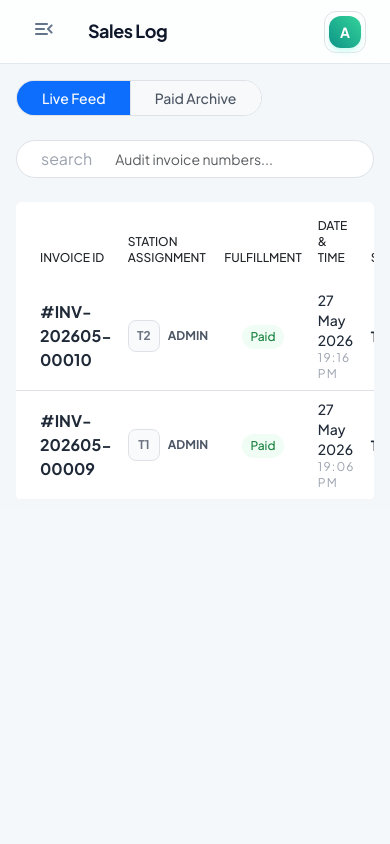
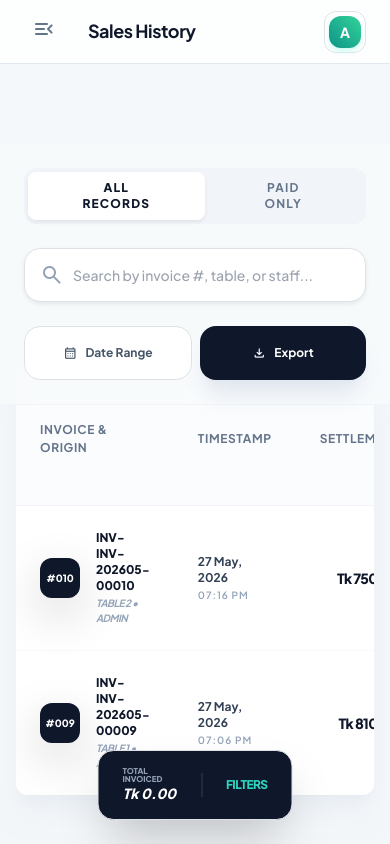
Before and after one commit to nur949/Resturant-Management, a Django app: page /orders/ in a window 390 px wide. Run offline with Django 5.2, Linux system fonts and the light colour scheme; a user stored in the database is signed in; data comes from the database, SQL or seed files in the repository; tables that the repository leaves empty hold one stand-in row (values such as "Sample post"); some libraries are stand-ins or nearby versions.

Commit message:
Premium Sales Log UI: Modern transaction table and mobile-responsive status indicators

```diff
--- a/core/templates/core/order_list.html
+++ b/core/templates/core/order_list.html
@@ -1,90 +1,109 @@
 {% extends 'core/base.html' %}
 
-{% block page_title %}Sales Log{% endblock %}
+{% block page_title %}Sales History{% endblock %}
 
 {% block content %}
-<div class="row g-4 align-items-center mb-6">
-    <div class="col-12 col-md-auto">
-        <div class="btn-group elevation-0 border rounded-pill overflow-hidden bg-white">
-            <button class="btn btn-primary px-4 fw-medium text-sm">Live Feed</button>
-            <button class="btn btn-light px-4 fw-medium text-sm text-gray-600 border-start">Paid Archive</button>
+<!-- Enterprise Filter Bar -->
+<div class="flex flex-col md:flex-row gap-4 items-center mb-8 sticky top-16 z-20 bg-slate-50/80 backdrop-blur-md py-4 border-b border-slate-100 -mx-4 px-4 lg:-mx-8 lg:px-8">
+    <div class="w-full md:w-auto">
+        <div class="inline-flex p-1 bg-slate-100 rounded-xl">
+            <button class="px-5 py-2 bg-white text-slate-900 shadow-sm rounded-lg text-xs font-black uppercase tracking-widest transition-all">All Records</button>
+            <button class="px-5 py-2 text-slate-500 hover:text-slate-700 rounded-lg text-xs font-bold uppercase tracking-widest transition-all">Paid Only</button>
         </div>
     </div>
-    <div class="col-12 col-md flex-grow-1">
-        <div class="input-group elevation-0 border rounded-pill overflow-hidden bg-white">
-            <span class="input-group-text bg-transparent border-0 text-gray-400 ps-4">
-                <span class="material-symbols-outlined">search</span>
-            </span>
-            <input type="text" id="orderSearch" placeholder="Audit invoice numbers..."
-                   class="form-control border-0 bg-transparent shadow-none py-2 text-sm">
-        </div>
+
+    <div class="relative flex-1 w-full group">
+        <span class="absolute inset-y-0 left-4 flex items-center text-slate-400 group-focus-within:text-teal-600 transition-colors">
+            <span class="material-symbols-rounded">search</span>
+        </span>
+        <input type="text" id="orderSearch" placeholder="Search by invoice #, table, or staff..."
+               class="w-full bg-white border border-slate-200 focus:border-teal-500 focus:ring-4 focus:ring-teal-500/10 rounded-2xl py-3 pl-12 pr-4 text-sm font-medium transition-all outline-none shadow-sm">
+    </div>
+
+    <div class="w-full md:w-auto flex gap-2">
+        <button class="flex-1 md:flex-none flex items-center justify-center gap-2 px-4 py-3 bg-white border border-slate-200 rounded-2xl text-xs font-bold text-slate-600 hover:bg-slate-50 transition-all">
+            <span class="material-symbols-rounded text-sm">calendar_month</span> Date Range
+        </button>
+        <a href="{% url 'export_sales_csv' %}" class="flex-1 md:flex-none flex items-center justify-center gap-2 px-4 py-3 bg-slate-900 text-white rounded-2xl text-xs font-bold hover:bg-slate-800 transition-all shadow-xl shadow-slate-200">
+            <span class="material-symbols-rounded text-sm">download</span> Export
+        </a>
     </div>
 </div>
 
-<div class="card elevation-1 border-0 overflow-hidden">
-    <div class="table-responsive">
-        <table class="table table-hover align-middle mb-0">
-            <thead class="bg-gray-50">
-                <tr>
-                    <th class="ps-4 py-3 border-0 text-xs font-medium text-gray-500 uppercase">Invoice ID</th>
-                    <th class="py-3 border-0 text-xs font-medium text-gray-500 uppercase">Station Assignment</th>
-                    <th class="py-3 border-0 text-xs font-medium text-gray-500 uppercase text-center">Fulfillment</th>
-                    <th class="py-3 border-0 text-xs font-medium text-gray-500 uppercase">Date & Time</th>
-                    <th class="py-3 border-0 text-xs font-medium text-gray-500 uppercase">Settlement</th>
-                    <th class="pe-4 py-3 border-0 text-xs font-medium text-gray-500 uppercase text-end">Operations</th>
+<!-- Modern Transaction Table -->
+<div class="app-card overflow-hidden border-none shadow-xl shadow-slate-200/50">
+    <div class="table-responsive-custom border-none rounded-none overflow-x-auto">
+        <table class="w-full text-left border-collapse">
+            <thead>
+                <tr class="bg-slate-50/50 border-b border-slate-100">
+                    <th class="px-6 py-5 text-small-caps">Invoice & Origin</th>
+                    <th class="px-6 py-5 text-small-caps hidden sm:table-cell text-center">Fulfillment</th>
+                    <th class="px-6 py-5 text-small-caps">Timestamp</th>
+                    <th class="px-6 py-5 text-small-caps text-right">Settlement</th>
+                    <th class="px-6 py-5 text-small-caps text-center">Actions</th>
                 </tr>
             </thead>
-            <tbody id="orderTable" class="divide-y divide-gray-100">
+            <tbody id="orderTable" class="divide-y divide-slate-50">
                 {% for order in orders %}
-                <tr>
-                    <td class="ps-4">
-                        <span class="font-bold text-gray-800">#{{ order.invoice_number }}</span>
-                    </td>
-                    <td>
-                        <div class="d-flex align-items-center">
-                            <div class="w-8 h-8 rounded-lg bg-gray-50 flex items-center justify-center text-xs font-bold text-gray-500 border border-gray-100 me-2">T{{ order.table.number }}</div>
-                            <span class="text-xs font-bold text-gray-600 uppercase">{{ order.staff.username }}</span>
+                <tr class="hover:bg-slate-50/50 transition-colors group">
+                    <td class="px-6 py-4">
+                        <div class="flex items-center gap-3">
+                            <div class="w-10 h-10 bg-slate-900 text-white rounded-xl flex items-center justify-center font-black text-[10px] shadow-lg shrink-0">
+                                #{{ order.invoice_number|slice:"-3:" }}
+                            </div>
+                            <div>
+                                <p class="text-xs font-black text-slate-900 mb-0.5">INV-{{ order.invoice_number }}</p>
+                                <p class="text-[10px] font-bold text-slate-400 uppercase tracking-tighter italic">Table {{ order.table.number }} • {{ order.staff.username }}</p>
+                            </div>
                         </div>
                     </td>
-                    <td class="text-center">
+                    <td class="px-6 py-4 hidden sm:table-cell text-center">
                         {% if order.status == 'paid' %}
-                        <span class="badge bg-green-50 text-green-700 border-0 px-2 py-1 rounded-full text-xs font-medium">Paid</span>
+                        <div class="inline-flex items-center gap-1.5 px-3 py-1 bg-emerald-50 text-emerald-600 rounded-full border border-emerald-100">
+                            <span class="w-1 h-1 rounded-full bg-emerald-500 animate-pulse"></span>
+                            <span class="text-[9px] font-black uppercase tracking-wider italic">Settled</span>
+                        </div>
                         {% elif order.status == 'pending' %}
-                        <span class="badge bg-amber-50 text-amber-700 border-0 px-2 py-1 rounded-full text-xs font-medium">Pending</span>
+                        <div class="inline-flex items-center gap-1.5 px-3 py-1 bg-orange-50 text-orange-600 rounded-full border border-orange-100">
+                            <span class="w-1 h-1 rounded-full bg-orange-500"></span>
+                            <span class="text-[9px] font-black uppercase tracking-wider">Awaiting</span>
+                        </div>
                         {% else %}
-                        <span class="badge bg-blue-50 text-blue-700 border-0 px-2 py-1 rounded-full text-xs font-medium">{{ order.get_status_display }}</span>
+                        <div class="inline-flex items-center gap-1.5 px-3 py-1 bg-blue-50 text-blue-600 rounded-full border border-blue-100">
+                            <span class="w-1 h-1 rounded-full bg-blue-500"></span>
+                            <span class="text-[9px] font-black uppercase tracking-wider italic">{{ order.get_status_display }}</span>
+                        </div>
                         {% endif %}
                     </td>
-                    <td>
-                        <div class="d-flex flex-column">
-                            <span class="text-sm font-medium text-gray-800">{{ order.created_at|date:"d M Y" }}</span>
-                            <span class="text-xs text-gray-400 uppercase tracking-widest">{{ order.created_at|date:"H:i A" }}</span>
-                        </div>
+                    <td class="px-6 py-4">
+                        <p class="text-xs font-bold text-slate-700 mb-0.5">{{ order.created_at|date:"d M, Y" }}</p>
+                        <p class="text-[10px] font-semibold text-slate-400 uppercase tracking-widest">{{ order.created_at|date:"h:i A" }}</p>
                     </td>
-                    <td>
-                        <span class="text-sm font-bold text-gray-800">Tk {{ order.total_price|floatformat:2 }}</span>
+                    <td class="px-6 py-4 text-right">
+                        <span class="text-sm font-black text-slate-900 tracking-tighter">Tk {{ order.total_price|floatformat:2 }}</span>
                     </td>
-                    <td class="pe-4 text-end">
-                        <div class="d-flex justify-content-end gap-1">
-                            <a href="{% url 'order_detail' order.id %}" class="btn btn-sm btn-light rounded-full p-2 text-gray-600 hover:text-primary" title="View Detail">
-                                <span class="material-symbols-outlined" style="font-size: 20px;">fingerprint</span>
+                    <td class="px-6 py-4">
+                        <div class="flex items-center justify-center gap-1.5">
+                            <a href="{% url 'order_detail' order.id %}" class="w-8 h-8 flex items-center justify-center bg-white border border-slate-100 rounded-lg text-slate-400 hover:text-teal-600 hover:border-teal-200 transition-all shadow-sm" title="View Terminal">
+                                <span class="material-symbols-rounded text-base">monitor_heart</span>
                             </a>
-                            <a href="{% url 'order_print' order.id %}" target="_blank" class="btn btn-sm btn-light rounded-full p-2 text-gray-600 hover:text-green-600" title="Print Receipt">
-                                <span class="material-symbols-outlined" style="font-size: 20px;">print</span>
+                            <a href="{% url 'order_print' order.id %}" target="_blank" class="w-8 h-8 flex items-center justify-center bg-white border border-slate-100 rounded-lg text-slate-400 hover:text-emerald-600 hover:border-emerald-200 transition-all shadow-sm" title="Print Invoice">
+                                <span class="material-symbols-rounded text-base">print</span>
                             </a>
-                            <a href="{% url 'order_delete' order.id %}" class="btn btn-sm btn-light rounded-full p-2 text-gray-600 hover:text-danger" title="Delete">
-                                <span class="material-symbols-outlined" style="font-size: 20px;">delete</span>
+                            <a href="{% url 'order_delete' order.id %}" class="w-8 h-8 flex items-center justify-center bg-white border border-slate-100 rounded-lg text-slate-300 hover:text-red-500 hover:border-red-100 transition-all shadow-sm" title="Delete">
+                                <span class="material-symbols-rounded text-base">delete</span>
                             </a>
                         </div>
                     </td>
                 </tr>
                 {% empty %}
                 <tr>
-                    <td colspan="6" class="text-center py-5">
-                        <div class="p-5">
-                            <span class="material-symbols-outlined text-gray-200" style="font-size: 64px;">receipt_long</span>
-                            <p class="text-gray-400 mt-3 fw-medium">No transaction history recorded</p>
+                    <td colspan="5" class="py-24 text-center bg-slate-50/30">
+                        <div class="w-20 h-20 bg-white rounded-3xl shadow-xl shadow-slate-200 flex items-center justify-center mx-auto mb-6">
+                            <span class="material-symbols-rounded text-slate-200 text-4xl">receipt_long</span>
                         </div>
+                        <h4 class="text-lg font-black text-slate-900">No Transactions Found</h4>
+                        <p class="text-sm text-slate-400 font-bold uppercase tracking-widest mt-2">The financial log is currently empty</p>
                     </td>
                 </tr>
                 {% endfor %}
@@ -93,14 +112,31 @@
     </div>
 </div>
 
+<!-- Mobile Quick Summary (Sticky Bottom) -->
+<div class="fixed bottom-6 left-1/2 -translate-x-1/2 bg-slate-900 text-white px-6 py-3 rounded-2xl shadow-2xl z-40 md:hidden flex items-center gap-4 border border-slate-700 animate-fade-in">
+    <div class="flex flex-col">
+        <span class="text-[8px] font-black text-slate-400 uppercase leading-none">Total Invoiced</span>
+        <span class="text-sm font-black italic">Tk {{ total_sales|default:"0.00" }}</span>
+    </div>
+    <div class="w-px h-6 bg-slate-700"></div>
+    <button class="text-xs font-black uppercase tracking-tighter text-teal-400">Filters</button>
+</div>
+
 <script>
-    document.getElementById('orderSearch').addEventListener('input', function(e) {
-        const searchTerm = e.target.value.toLowerCase();
-        const rows = document.querySelectorAll('#orderTable tr');
-        rows.forEach(row => {
-            const text = row.innerText.toLowerCase();
-            row.style.display = text.includes(searchTerm) ? '' : 'none';
+    const searchInput = document.getElementById('orderSearch');
+    const tableRows = document.querySelectorAll('#orderTable tr');
+
+    searchInput.addEventListener('input', (e) => {
+        const query = e.target.value.toLowerCase();
+        tableRows.forEach(row => {
+            const content = row.innerText.toLowerCase();
+            row.style.display = content.includes(query) ? '' : 'none';
         });
     });
 </script>
+
+<style>
+    .animate-fade-in { animation: fadeIn 0.4s ease-out; }
+    @keyframes fadeIn { from { opacity: 0; transform: translate(-50%, 20px); } to { opacity: 1; transform: translate(-50%, 0); } }
+</style>
 {% endblock %}
```
